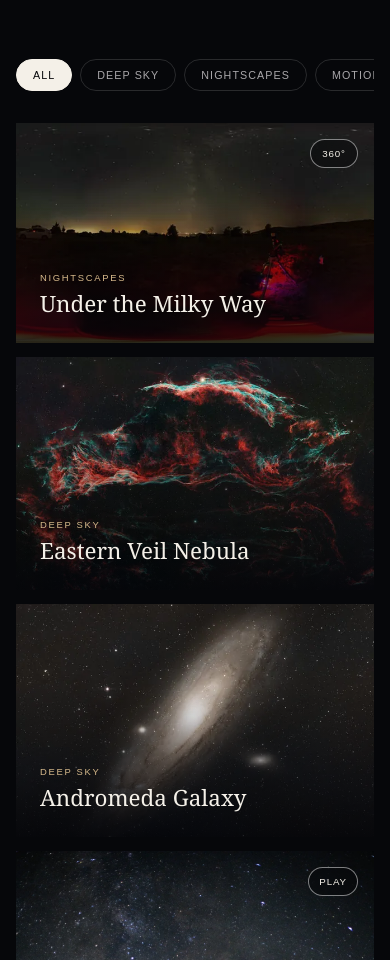
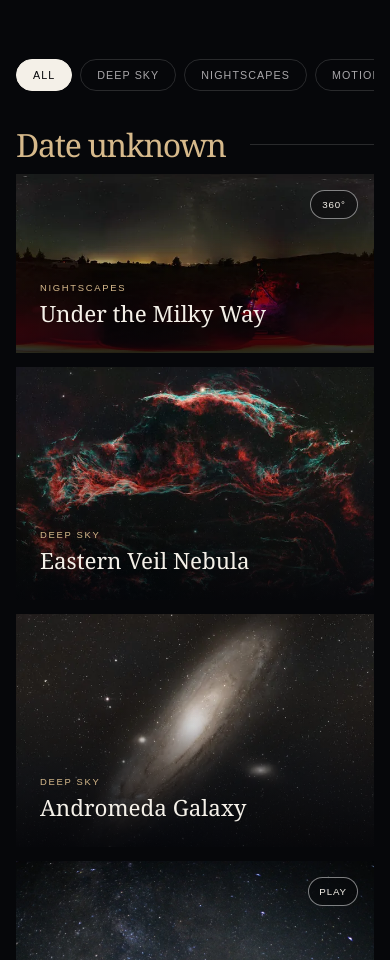
Before and after one commit to danngalann/astrophotography, a Next.js app: page / in a window 390 px wide. Shown: the part 1040-2000 px from the top of the page. Built offline with nearby package versions, Linux system fonts and the light colour scheme.

Commit message:
Group gallery by year

```diff
--- a/app/components/gallery.tsx
+++ b/app/components/gallery.tsx
@@ -3,7 +3,7 @@
 /* eslint-disable @next/next/no-img-element -- pre-generated responsive assets avoid runtime image transforms */
 
 import dynamic from "next/dynamic";
-import { useEffect, useMemo, useRef, useState } from "react";
+import { Fragment, useEffect, useMemo, useRef, useState } from "react";
 import type { MediaCategory, MediaItem } from "@/content/media";
 
 const PanoramaViewer = dynamic(() => import("./panorama-viewer"), {
@@ -70,7 +70,7 @@ function VideoPreview({ item }: { item: MediaItem }) {
       observer = new IntersectionObserver(
         ([entry]) => {
           setNearViewport(entry.isIntersecting);
-          if (entry.isIntersecting) setLoadVideo(true);
+          setLoadVideo(entry.isIntersecting);
         },
         { rootMargin: "300px 0px" },
       );
@@ -260,7 +260,13 @@ function MediaDialog({
       >
         <span aria-hidden="true">×</span>
       </button>
-      <div className="lightbox-layout">
+      <div
+        className={
+          item.width < item.height && item.kind !== "panorama"
+            ? "lightbox-layout lightbox-layout-portrait"
+            : "lightbox-layout"
+        }
+      >
         <div className="lightbox-stage">
           <LightboxMedia item={item} />
         </div>
@@ -320,12 +326,26 @@ export default function Gallery({ items }: { items: MediaItem[] }) {
 
       <div className="gallery-grid">
         {visibleItems.map((item, index) => (
+          <Fragment key={item.slug}>
+            {(index === 0 ||
+              item.capturedAt?.slice(0, 4) !==
+                visibleItems[index - 1].capturedAt?.slice(0, 4)) && (
+              <div className="year-marker">
+                <span>
+                  {item.capturedAt?.slice(0, 4) ?? "Date unknown"}
+                </span>
+              </div>
+            )}
             <button
               className="gallery-card"
               type="button"
-            key={item.slug}
               onClick={() => setSelectedSlug(item.slug)}
-            style={{ animationDelay: `${Math.min(index * 45, 450)}ms` }}
+              style={{
+                animationDelay: `${Math.min(index * 45, 450)}ms`,
+                aspectRatio: `${item.width} / ${item.height}`,
+                flexBasis: `${Math.round((item.width / item.height) * 400)}px`,
+                flexGrow: item.width / item.height,
+              }}
               aria-label={`Open ${item.title}`}
             >
               <MediaPreview item={item} />
@@ -343,6 +363,7 @@ export default function Gallery({ items }: { items: MediaItem[] }) {
                 </span>
               )}
             </button>
+          </Fragment>
         ))}
       </div>
 
--- a/app/globals.css
+++ b/app/globals.css
@@ -211,7 +211,7 @@ a {
   gap: 48px;
   align-items: end;
   margin: 0 auto 64px;
-  max-width: 1500px;
+  max-width: 1800px;
 }
 
 .section-heading h2,
@@ -233,7 +233,7 @@ a {
 
 .gallery-toolbar {
   display: flex;
-  max-width: 1500px;
+  max-width: 1800px;
   margin: 0 auto 32px;
   gap: 8px;
   overflow-x: auto;
@@ -265,35 +265,64 @@ a {
 }
 
 .gallery-grid {
-  max-width: 1500px;
+  display: flex;
+  max-width: 1800px;
   margin: 0 auto;
-  columns: 3 340px;
-  column-gap: 14px;
+  flex-wrap: wrap;
+  gap: 14px;
+}
+
+.gallery-grid::after {
+  content: "";
+  flex-basis: 400px;
+  flex-grow: 999;
+}
+
+.year-marker {
+  display: flex;
+  flex: 0 0 100%;
+  align-items: center;
+  gap: 24px;
+  margin: 50px 0 8px;
+  color: var(--accent);
+  font-family: Georgia, "Times New Roman", serif;
+  font-size: clamp(2rem, 3vw, 3.4rem);
+  letter-spacing: -0.04em;
+}
+
+.year-marker:first-child {
+  margin-top: 8px;
+}
+
+.year-marker::after {
+  height: 1px;
+  flex: 1;
+  background: var(--line);
+  content: "";
 }
 
 .gallery-card {
   position: relative;
   display: block;
-  width: 100%;
-  margin: 0 0 14px;
+  min-width: 180px;
   overflow: hidden;
   border: 0;
   background: #111219;
   cursor: zoom-in;
-  break-inside: avoid;
   animation: card-in 600ms ease-out both;
 }
 
 .media-preview {
   position: relative;
   display: block;
+  width: 100%;
+  height: 100%;
 }
 
 .gallery-card img {
   display: block;
   width: 100%;
-  height: auto;
-  min-height: 220px;
+  height: 100%;
   background-color: #111219;
   background-position: center;
   background-size: cover;
@@ -426,6 +455,24 @@ a {
   height: 100%;
   min-height: 0;
   place-items: center;
+}
+
+.lightbox-layout-portrait .lightbox-stage {
+  position: fixed;
+  inset: 32px;
+  width: auto;
+  height: auto;
+  pointer-events: none;
+}
+
+.lightbox-layout-portrait .lightbox-stage > * {
+  pointer-events: auto;
+}
+
+.lightbox-layout-portrait .lightbox-info {
+  position: relative;
+  z-index: 1;
+  grid-column: 2;
 }
 
 .lightbox-image,
@@ -642,6 +689,19 @@ footer {
   }
 }
 
+@media (max-width: 1250px) {
+  .lightbox-layout-portrait .lightbox-stage {
+    position: static;
+    inset: auto;
+    width: 100%;
+    height: 100%;
+  }
+
+  .lightbox-layout-portrait .lightbox-info {
+    position: static;
+  }
+}
+
 @media (max-width: 900px) {
   .hero-caption {
     display: none;
@@ -667,6 +727,17 @@ footer {
     height: auto;
     flex-direction: column;
     gap: 32px;
+  }
+
+  .lightbox-layout-portrait .lightbox-stage {
+    position: static;
+    inset: auto;
+    width: 100%;
+    height: min(68svh, 700px);
+  }
+
+  .lightbox-layout-portrait .lightbox-info {
+    position: static;
   }
 
   .lightbox-stage {
@@ -795,7 +866,16 @@ footer {
   }
 
   .gallery-grid {
-    columns: 1;
+    display: block;
+  }
+
+  .gallery-grid::after {
+    display: none;
+  }
+
+  .gallery-card {
+    width: 100%;
+    margin-bottom: 14px;
   }
 
   .gallery-toolbar {
```
Lines whose indentation alone changed are shown as unchanged.
